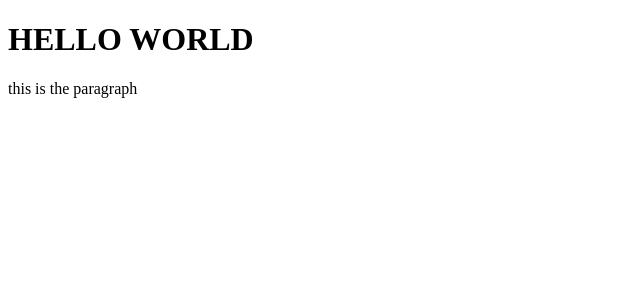
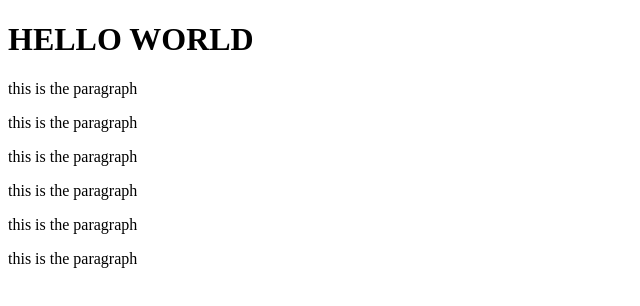
Before and after one commit to anubhav62-jha/Coding-start, a plain HTML site: page src/index.html2/index.html in a window 1280 px wide. Shown: the whole page, without its empty margins (0-640 px from the left). Drawn offline with Linux system fonts and the light colour scheme.

Commit message:
New update testing

```diff
--- a/src/index.html2/index.html
+++ b/src/index.html2/index.html
@@ -9,4 +9,9 @@
     <h1> HELLO WORLD</h1>
 </body>
 <P>this is the paragraph</P>
+<P>this is the paragraph</P>
+<P>this is the paragraph</P>
+<P>this is the paragraph</P>
+<P>this is the paragraph</P>
+<P>this is the paragraph</P>
 </html>
```
